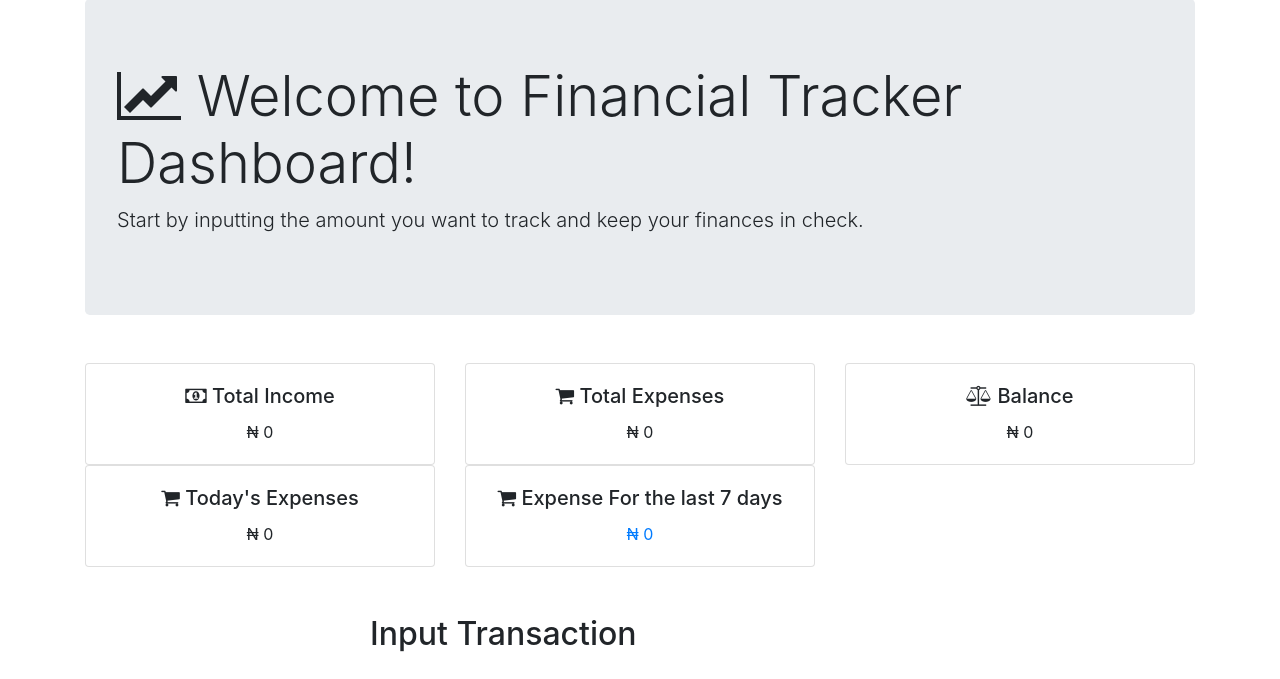
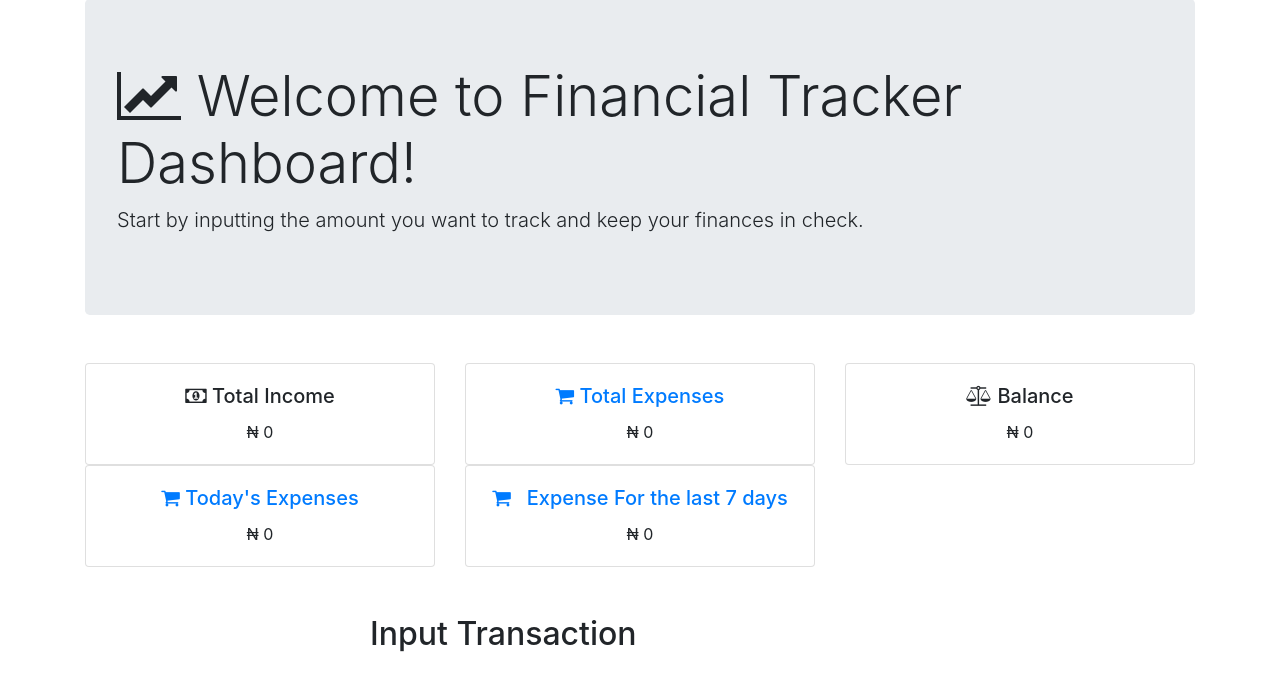
Before and after one commit to flyefe/Financial_Tracking_App, a Flask app: page / in a window 1280 px wide. Shown: the part 81-760 px from the top of the page. Run offline with Flask 3, Linux system fonts and the light colour scheme; the visitor is signed in with stand-in values (Sample User, id 1); data that the repository does not hold is empty; some libraries are stand-ins or nearby versions.

Commit message:
dashboard linked to relevant routes

```diff
--- a/webapp/templates/dashboard.html
+++ b/webapp/templates/dashboard.html
@@ -18,9 +18,9 @@
         </div>
     </div>
     <div class="col-md-4">
-        <div class="card text-center" href="/transaction-history">
+        <div class="card text-center">
             <div class="card-body">
-                <h5 class="card-title"><i class="fa fa-shopping-cart"></i> Total Expenses</h5>
+                <h5 class="card-title"> <a href="/transaction-history"> <i class="fa fa-shopping-cart"></i> Total Expenses</a></h5>
                 <p class="card-text">₦ {{ total_expenses }}</p>
             </div>
         </div>
@@ -35,8 +35,8 @@
     </div>
     <div class="col-md-4">
         <div class="card text-center">
-            <div class="card-body" href="/transaction-history/today">
-                <h5 class="card-title"><i class="fa fa-shopping-cart"></i> Today's Expenses</h5>
+            <div class="card-body">
+                <h5 class="card-title"><a  href="/transaction-history/today"><i class="fa fa-shopping-cart"></i> Today's Expenses</a></h5>
                 <p class="card-text">₦ {{ total_expenses_today }}</p>
             </div>
         </div>
@@ -44,8 +44,8 @@
     <div class="col-md-4">
         <div class="card text-center">
             <div class="card-body">
-                <h5 class="card-title"><i class="fa fa-shopping-cart"></i> Expense For the last 7 days</h5>
-                <p class="card-text"><a href="/transaction-history/last-7-days">₦ {{ total_expenses_last_7_days }}</a></p>
+                <h5 class="card-title"><a href="/transaction-history/last-7-days"><i class="fa fa-shopping-cart"></i> &nbsp; Expense For the last 7 days</a> </h5>
+                <p class="card-text">₦ {{ total_expenses_last_7_days }}</p>
             </div>
         </div>
     </div>
```
